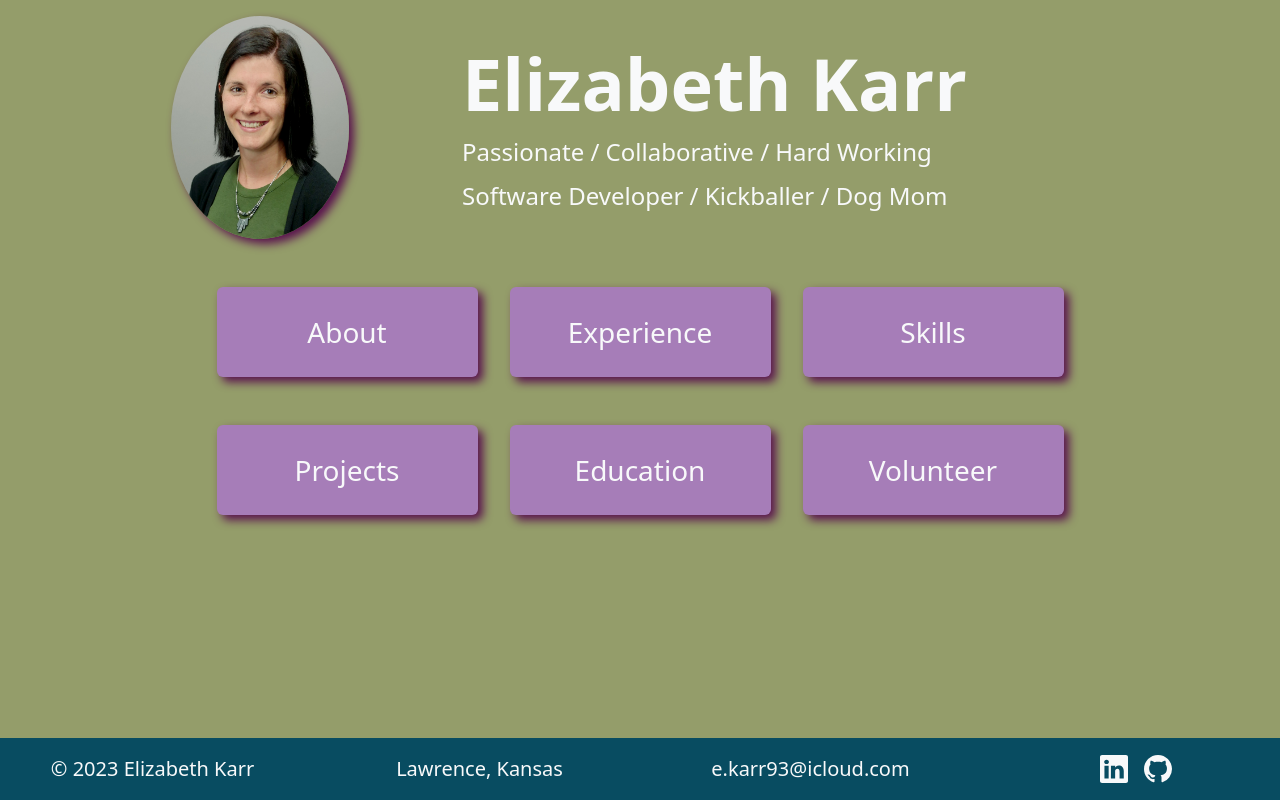
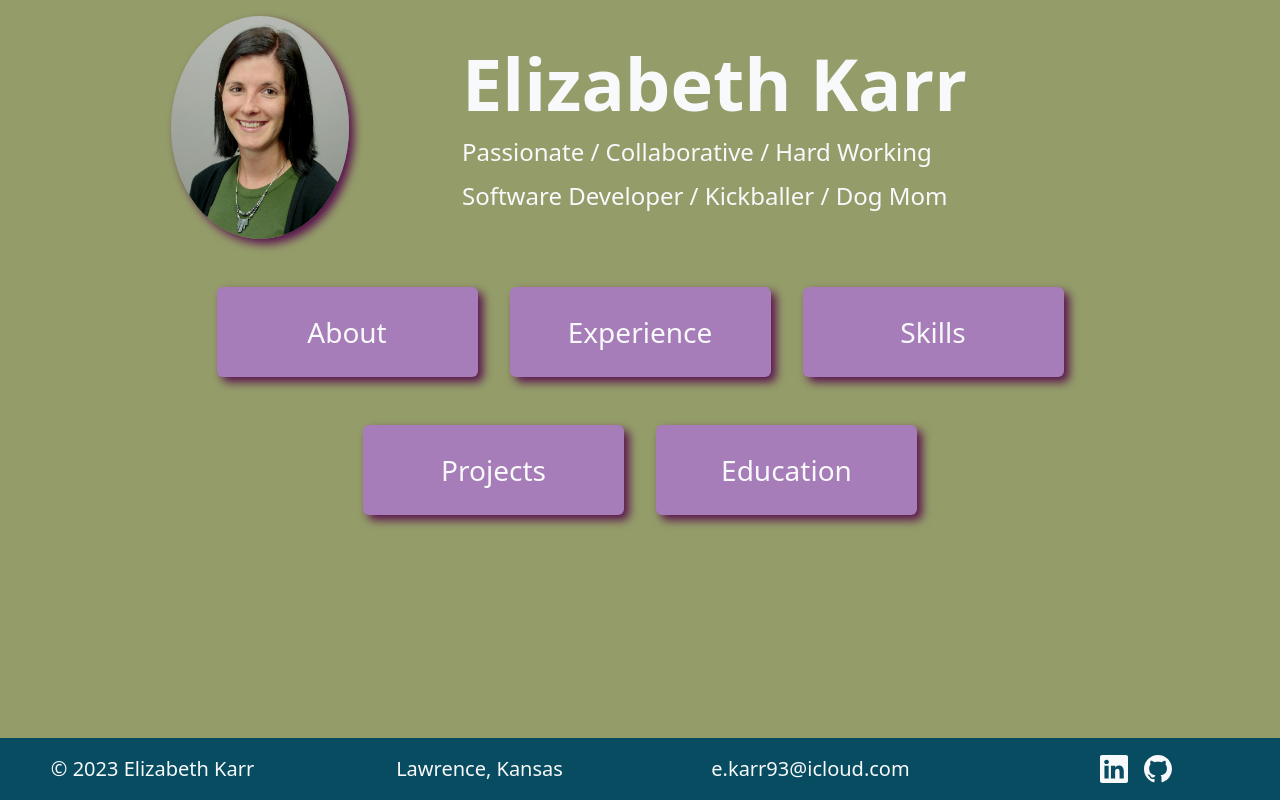
Before and after one commit to e-karr/cloud-resume, an Angular app: page / in a window 1280 px wide. Built offline with nearby package versions, Linux system fonts and the light colour scheme.

Commit message:
remove volunteer navigation item

```diff
--- a/src/app/home-page/home-page.component.ts
+++ b/src/app/home-page/home-page.component.ts
@@ -12,6 +12,5 @@ export class HomePageComponent {
     'Skills',
     'Projects',
     'Education',
-    'Volunteer',
   ];
 }
--- a/src/app/navigation/navigation.component.ts
+++ b/src/app/navigation/navigation.component.ts
@@ -12,6 +12,5 @@ export class NavigationComponent {
     'Skills',
     'Projects',
     'Education',
-    'Volunteer',
   ];
 }
```
